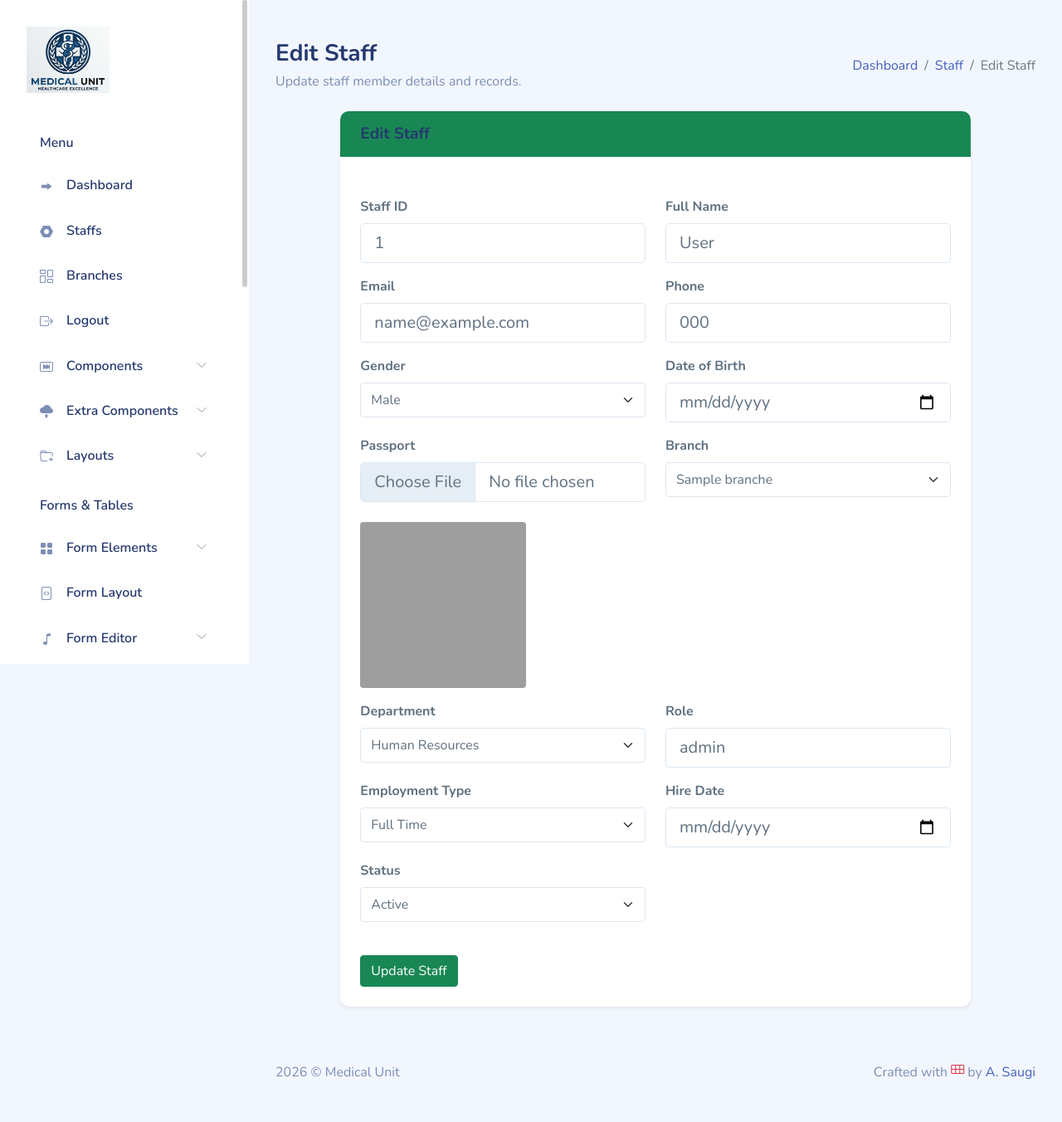
After one commit to Francis101N/medical-unit, a PHP site: page /admin/dashboard/edit_staff.php?id=1 in a window 1280 px wide. The commit adds this page. Shown: the whole page at 83% size. Run offline with PHP 8.4, Linux system fonts and the light colour scheme; the visitor is signed in with stand-in values (Sample User, id 1); tables that the repository leaves empty or names only in its code hold one stand-in row (values such as "Sample post"); some libraries are stand-ins or nearby versions; grey boxes are pictures that could not be loaded.

Commit message:
12/5/2026

```diff
--- /dev/null
+++ b/admin/dashboard/edit_staff.php
@@ -0,0 +1,429 @@
+<?php
+session_start();
+// Check if user is logged in
+if (!isset($_SESSION['user_id'])) {
+
+    echo "
+    <script>
+        alert('Session Expired! You must log in first.');
+        window.location.href='auth-login.php';
+    </script>
+    ";
+
+    exit();
+}
+?>
+<!DOCTYPE html>
+<html lang="en">
+
+<head>
+    <meta charset="UTF-8">
+    <meta name="viewport" content="width=device-width, initial-scale=1.0">
+    <title>Edit Staff - Medical Unit</title>
+
+    <link rel="preconnect" href="https://fonts.gstatic.com">
+    <link href="https://fonts.googleapis.com/css2?family=Nunito:wght@300;400;600;700;800&display=swap" rel="stylesheet">
+    <link rel="stylesheet" href="assets/css/bootstrap.css">
+    <link rel="stylesheet" href="assets/vendors/perfect-scrollbar/perfect-scrollbar.css">
+    <link rel="stylesheet" href="assets/vendors/bootstrap-icons/bootstrap-icons.css">
+    <link rel="stylesheet" href="assets/css/app.css">
+    <link rel="shortcut icon" href="assets/images/favicon.svg" type="image/x-icon">
+</head>
+
+<body>
+    <div id="app">
+        <?php
+        include('./inc/side-nav.php');
+        ?>
+        <div id="main">
+            <header class="mb-3">
+                <a href="#" class="burger-btn d-block d-xl-none">
+                    <i class="bi bi-justify fs-3"></i>
+                </a>
+            </header>
+
+            <div class="page-heading">
+                <div class="page-title">
+                    <div class="row align-items-center">
+                        <!-- LEFT SIDE -->
+                        <div class="col-12 col-md-6 order-md-1 order-last">
+                            <h3 class="mb-1">Edit Staff</h3>
+                            <p class="text-subtitle text-muted mb-0">
+                                Update staff member details and records.
+                            </p>
+                        </div>
+
+                        <!-- RIGHT SIDE -->
+                        <div class="col-12 col-md-6 order-md-2 order-first">
+                            <nav aria-label="breadcrumb" class="breadcrumb-header float-start float-lg-end">
+                                <ol class="breadcrumb mb-0">
+                                    <li class="breadcrumb-item">
+                                        <a href="index.php">Dashboard</a>
+                                    </li>
+                                    <li class="breadcrumb-item">
+                                        <a href="staffs.php">Staff</a>
+                                    </li>
+                                    <li class="breadcrumb-item active" aria-current="page">
+                                        Edit Staff
+                                    </li>
+                                </ol>
+                            </nav>
+                        </div>
+                    </div>
+                </div> <br>
+
+                <!-- Edit Staff Section -->
+                <section class="section">
+                    <div class="row justify-content-center" id="table-hover-row">
+                        <div class="col-12 col-lg-10">
+
+                            <div class="card shadow-sm border-0">
+
+                                <!-- CARD HEADER -->
+                                <div class="card-header bg-success text-white py-3">
+                                    <h4 class="mb-0">Edit Staff</h4>
+                                </div>
+
+                                <br>
+
+                                <?php
+                                $msg = $msg ?? '';
+                                $msg_type = $msg_type ?? 'success';
+
+                                if (!empty($msg)) {
+                                ?>
+                                    <div class="alert m-3 alert-<?php echo $msg_type; ?> alert-dismissible fade show">
+                                        <?php echo $msg; ?>
+                                        <button type="button" class="btn-close" data-bs-dismiss="alert"></button>
+                                    </div>
+                                <?php } ?>
+
+                                <!-- CARD BODY -->
+                                <div class="card-content">
+                                    <div class="card-body p-4">
+
+                                        <?php
+                                        /** @var mysqli $conn */
+                                        include('./db.php');
+
+                                        if (!isset($_GET['id'])) {
+                                            header("Location: staffs.php");
+                                            exit();
+                                        }
+
+                                        $id = $_GET['id'];
+
+                                        $get_staff = mysqli_query($conn, "SELECT * FROM staffs WHERE id='$id'");
+
+                                        if (mysqli_num_rows($get_staff) == 0) {
+                                            header("Location: staffs.php");
+                                            exit();
+                                        }
+
+                                        $staff = mysqli_fetch_assoc($get_staff);
+                                        ?>
+
+                                        <form action="proc_edit_staff.php" method="POST" enctype="multipart/form-data">
+
+                                            <!-- HIDDEN ID -->
+                                            <input type="hidden" name="id" value="<?php echo $staff['id']; ?>">
+
+                                            <div class="row">
+
+                                                <!-- Staff ID -->
+                                                <div class="col-md-6 mb-3">
+                                                    <label class="form-label fw-bold">Staff ID</label>
+                                                    <input type="text" name="staff_id"
+                                                        value="<?php echo $staff['staff_id']; ?>"
+                                                        class="form-control form-control-lg" required>
+                                                </div>
+
+                                                <!-- Full Name -->
+                                                <div class="col-md-6 mb-3">
+                                                    <label class="form-label fw-bold">Full Name</label>
+                                                    <input type="text" name="fullname"
+                                                        value="<?php echo $staff['fullname']; ?>"
+                                                        class="form-control form-control-lg" required>
+                                                </div>
+
+                                                <!-- Email -->
+                                                <div class="col-md-6 mb-3">
+                                                    <label class="form-label fw-bold">Email</label>
+                                                    <input type="email" name="email"
+                                                        value="<?php echo $staff['email']; ?>"
+                                                        class="form-control form-control-lg" required>
+                                                </div>
+
+                                                <!-- Phone -->
+                                                <div class="col-md-6 mb-3">
+                                                    <label class="form-label fw-bold">Phone</label>
+                                                    <input type="text" name="phone"
+                                                        value="<?php echo $staff['phone']; ?>"
+                                                        class="form-control form-control-lg">
+                                                </div>
+
+                                                <!-- Gender -->
+                                                <div class="col-md-6 mb-3">
+                                                    <label class="form-label fw-bold">Gender</label>
+
+                                                    <select name="gender" class="form-select form-control-lg">
+
+                                                        <option value="male"
+                                                            <?php if ($staff['gender'] == 'male') {
+                                                                echo 'selected';
+                                                            } ?>>
+                                                            Male
+                                                        </option>
+
+                                                        <option value="female"
+                                                            <?php if ($staff['gender'] == 'female') {
+                                                                echo 'selected';
+                                                            } ?>>
+                                                            Female
+                                                        </option>
+
+                                                    </select>
+                                                </div>
+
+                                                <!-- DOB -->
+                                                <div class="col-md-6 mb-3">
+                                                    <label class="form-label fw-bold">Date of Birth</label>
+                                                    <input type="date" name="dob"
+                                                        value="<?php echo $staff['dob']; ?>"
+                                                        class="form-control form-control-lg">
+                                                </div>
+
+                                                <!-- Passport -->
+                                                <div class="col-md-6 mb-3">
+                                                    <label class="form-label fw-bold">Passport</label>
+
+                                                    <input type="file" name="passport"
+                                                        class="form-control form-control-lg">
+
+                                                    <br>
+
+                                                    <?php if (!empty($staff['passport'])) { ?>
+                                                        <img src="uploads/<?php echo $staff['passport']; ?>"
+                                                            width="200" height="200"
+                                                            class="rounded">
+                                                    <?php } ?>
+                                                </div>
+
+                                                <!-- Branch -->
+                                                <div class="col-md-6 mb-3">
+                                                    <label class="form-label fw-bold">Branch</label>
+
+                                                    <select name="branch_id" class="form-select form-control-lg">
+
+                                                        <option value="">-- Select Branch --</option>
+
+                                                        <?php
+                                                        $branch_query = mysqli_query($conn, "SELECT * FROM branches ORDER BY branch_name ASC");
+
+                                                        while ($branch = mysqli_fetch_assoc($branch_query)) {
+                                                        ?>
+
+                                                            <option value="<?php echo $branch['id']; ?>"
+                                                                <?php if ($staff['branch_id'] == $branch['id']) {
+                                                                    echo 'selected';
+                                                                } ?>>
+
+                                                                <?php echo $branch['branch_name']; ?>
+
+                                                            </option>
+
+                                                        <?php
+                                                        }
+                                                        ?>
+
+                                                    </select>
+                                                </div>
+
+                                                <!-- Department -->
+                                                <div class="col-md-6 mb-3">
+                                                    <label class="form-label fw-bold">Department</label>
+
+                                                    <select name="department" class="form-select form-control-lg">
+
+                                                        <?php
+                                                        $departments = [
+                                                            'human_resources' => 'Human Resources',
+                                                            'information_technology' => 'Information Technology',
+                                                            'finance' => 'Finance',
+                                                            'accounts' => 'Accounts',
+                                                            'administration' => 'Administration',
+                                                            'medical_unit' => 'Medical Unit',
+                                                            'operations' => 'Operations',
+                                                            'customer_service' => 'Customer Service',
+                                                            'security' => 'Security',
+                                                            'legal' => 'Legal',
+                                                            'marketing' => 'Marketing',
+                                                            'sales' => 'Sales',
+                                                            'procurement' => 'Procurement',
+                                                            'logistics' => 'Logistics',
+                                                            'maintenance' => 'Maintenance',
+                                                            'engineering' => 'Engineering'
+                                                        ];
+
+                                                        foreach ($departments as $value => $label) {
+                                                        ?>
+
+                                                            <option value="<?php echo $value; ?>"
+                                                                <?php if ($staff['department'] == $value) {
+                                                                    echo 'selected';
+                                                                } ?>>
+
+                                                                <?php echo $label; ?>
+
+                                                            </option>
+
+                                                        <?php
+                                                        }
+                                                        ?>
+
+                                                    </select>
+                                                </div>
+
+                                                <!-- Role -->
+                                                <div class="col-md-6 mb-3">
+                                                    <label class="form-label fw-bold">Role</label>
+                                                    <input type="text" name="role"
+                                                        value="<?php echo $staff['role']; ?>"
+                                                        class="form-control form-control-lg">
+                                                </div>
+
+                                                <!-- Employment Type -->
+                                                <div class="col-md-6 mb-3">
+                                                    <label class="form-label fw-bold">Employment Type</label>
+
+                                                    <select name="employment_type" class="form-select form-control-lg">
+
+                                                        <?php
+                                                        $employment_types = [
+                                                            'full_time' => 'Full Time',
+                                                            'part_time' => 'Part Time',
+                                                            'contract' => 'Contract',
+                                                            'temporary' => 'Temporary',
+                                                            'intern' => 'Intern',
+                                                            'casual' => 'Casual',
+                                                            'remote' => 'Remote',
+                                                            'hybrid' => 'Hybrid',
+                                                            'freelance' => 'Freelance',
+                                                            'probation' => 'Probation'
+                                                        ];
+
+                                                        foreach ($employment_types as $value => $label) {
+                                                        ?>
+
+                                                            <option value="<?php echo $value; ?>"
+                                                                <?php if ($staff['employment_type'] == $value) {
+                                                                    echo 'selected';
+                                                                } ?>>
+
+                                                                <?php echo $label; ?>
+
+                                                            </option>
+
+                                                        <?php
+                                                        }
+                                                        ?>
+
+                                                    </select>
+                                                </div>
+
+                                                <!-- Hire Date -->
+                                                <div class="col-md-6 mb-3">
+                                                    <label class="form-label fw-bold">Hire Date</label>
+                                                    <input type="date" name="hire_date"
+                                                        value="<?php echo $staff['hire_date']; ?>"
+                                                        class="form-control form-control-lg">
+                                                </div>
+
+                                                <!-- Status -->
+                                                <div class="col-md-6 mb-3">
+                                                    <label class="form-label fw-bold">Status</label>
+
+                                                    <select name="status" class="form-select form-control-lg">
+
+                                                        <option value="active"
+                                                            <?php if ($staff['status'] == 'active') {
+                                                                echo 'selected';
+                                                            } ?>>
+                                                            Active
+                                                        </option>
+
+                                                        <option value="inactive"
+                                                            <?php if ($staff['status'] == 'inactive') {
+                                                                echo 'selected';
+                                                            } ?>>
+                                                            Inactive
+                                                        </option>
+
+                                                        <option value="suspended"
+                                                            <?php if ($staff['status'] == 'suspended') {
+                                                                echo 'selected';
+                                                            } ?>>
+                                                            Suspended
+                                                        </option>
+
+                                                        <option value="terminated"
+                                                            <?php if ($staff['status'] == 'terminated') {
+                                                                echo 'selected';
+                                                            } ?>>
+                                                            Terminated
+                                                        </option>
+
+                                                    </select>
+                                                </div>
+
+                                            </div>
+
+                                            <!-- BUTTON -->
+                                            <div class="mt-4">
+                                                <button type="submit" name="submit" class="btn btn-success">
+                                                    Update Staff
+                                                </button>
+                                            </div>
+
+                                        </form>
+                                    </div>
+                                </div>
+
+                            </div>
+
+                        </div>
+                    </div>
+                </section>
+                <!-- Edit Staff Section End -->
+            </div>
+
+            <?php
+            include('./inc/footer.php');
+            ?>
+        </div>
+    </div>
+
+    <script>
+        function previewPassport(event) {
+            const input = event.target;
+            const preview = document.getElementById('passportPreview');
+
+            if (input.files && input.files[0]) {
+                const reader = new FileReader();
+
+                reader.onload = function(e) {
+                    preview.src = e.target.result;
+                    preview.style.display = "block";
+                };
+
+                reader.readAsDataURL(input.files[0]);
+            }
+        }
+    </script>
+    <script src="assets/vendors/perfect-scrollbar/perfect-scrollbar.min.js"></script>
+    <script src="assets/js/bootstrap.bundle.min.js"></script>
+
+    <script src="assets/js/main.js"></script>
+</body>
+
+</html>
--- a/admin/dashboard/index.php
+++ b/admin/dashboard/index.php
@@ -71,7 +71,7 @@ if (!isset($_SESSION['user_id'])) {
                                                 </div>
                                             </div>
                                             <div class="col-md-8">
-                                                <h6 class="text-muted font-semibold">Total Staffs</h6>
+                                                <h6 class="text-muted font-semibold">Registered Staffs</h6>
                                                 <h6 class="font-extrabold mb-0">
                                                     <?php echo $total_staffs; ?>
                                                 </h6>
--- a/admin/dashboard/staffs.php
+++ b/admin/dashboard/staffs.php
@@ -287,7 +287,7 @@ if (!isset($_SESSION['user_id'])) {
 
                                                     <?php if (!empty($passport)) { ?>
 
-                                                        <img src="uploads/<?php echo $passport; ?>">
+                                                        <img src="uploads/<?php echo $passport; ?>" style="" >
 
                                                     <?php } else { ?>
 
```
Also changed, not shown: admin/dashboard/delete_staff.php (added, +50 -0 lines), admin/dashboard/proc_edit_staff.php (added, +96 -0 lines), admin/dashboard/uploads/1778501548_4546.jpeg (added).
